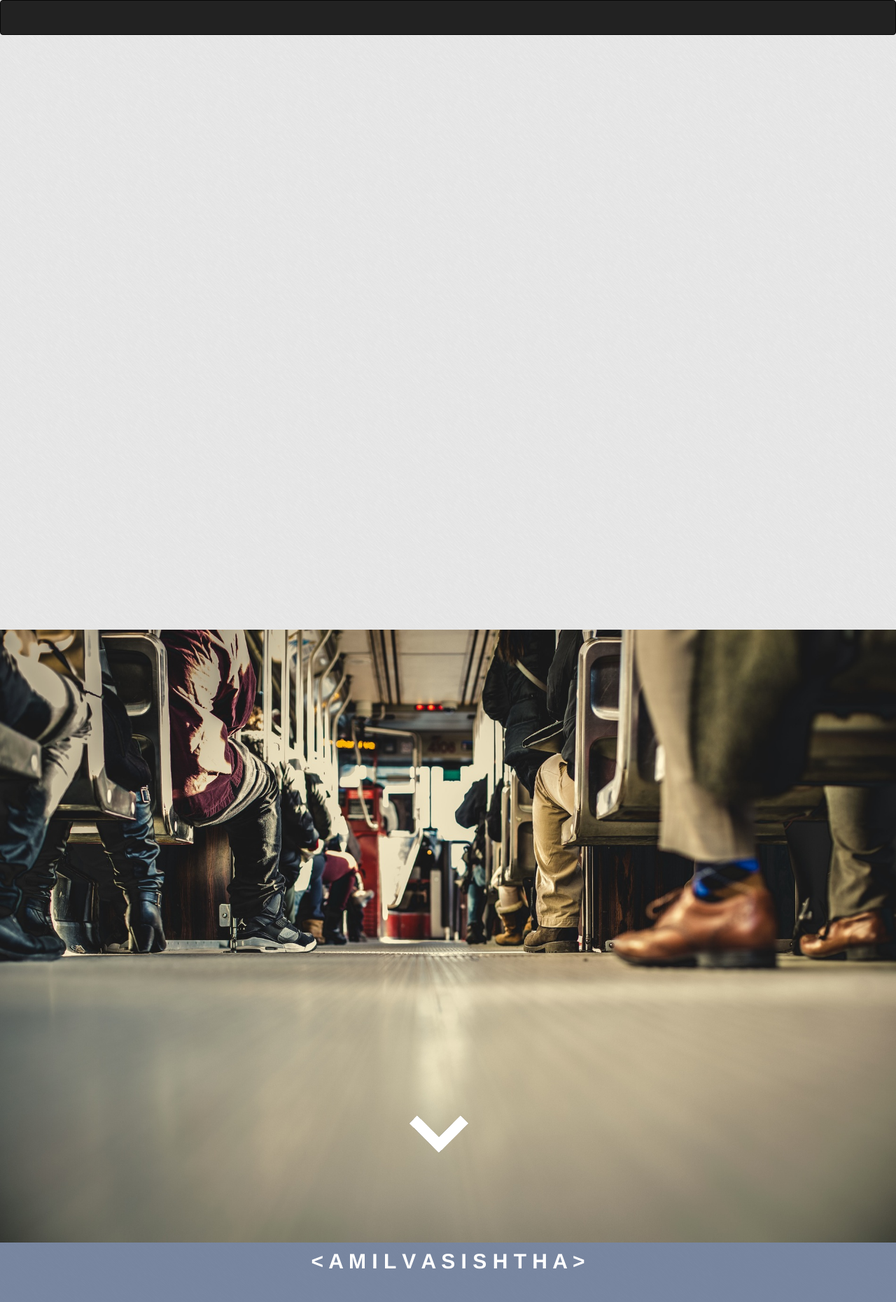
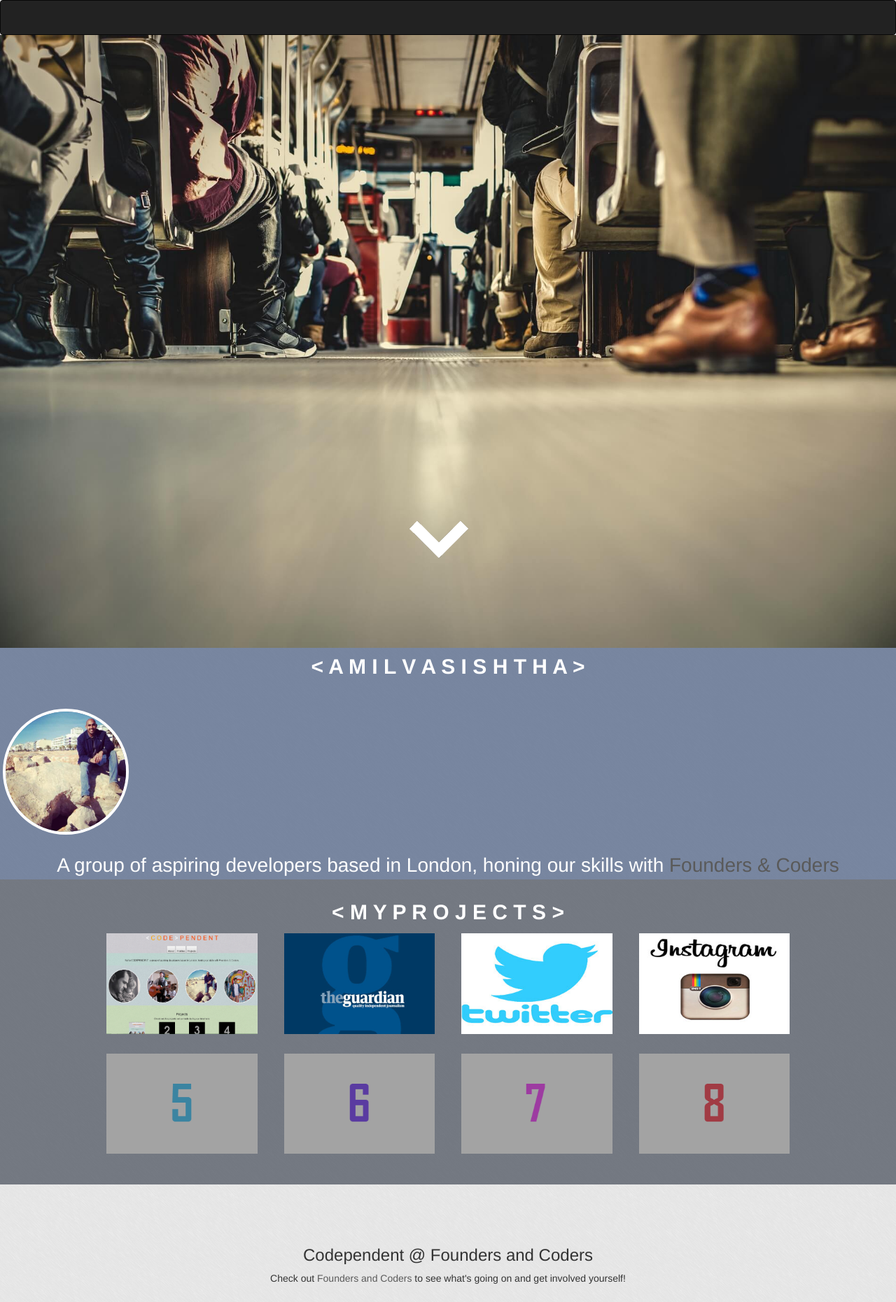
Before and after one commit to amilvasishtha/amilvasishtha.github.io, a Jekyll site: the page built from index.html, in a window 1280 px wide. Shown: the top 1861 px of the page at 70% size. Built offline with Jekyll 4.4.1, drawn with Linux system fonts in a browser that asks for light colours; nearby versions of some CDN libraries.

Commit message:
removing some media, fixing navbar to be inverse and above the background picture

```diff
--- a/css/main.scss
+++ b/css/main.scss
@@ -5,7 +5,7 @@
 
 html, body {height: 100%;}
 
-#sticky-wrap {min-height: 100%;}
+#sticky-wrap {max-height: 100%;}
 
 #sticky-body {
   min-height: 100%;
```
Also changed, not shown: media/adam.jpg (deleted), media/amil-background.png, media/banner.png (deleted), media/favicon.ico (deleted), media/jason.jpg (deleted), media/logo.png (deleted), media/mark.jpg (deleted), media/marky.jpg (deleted).
